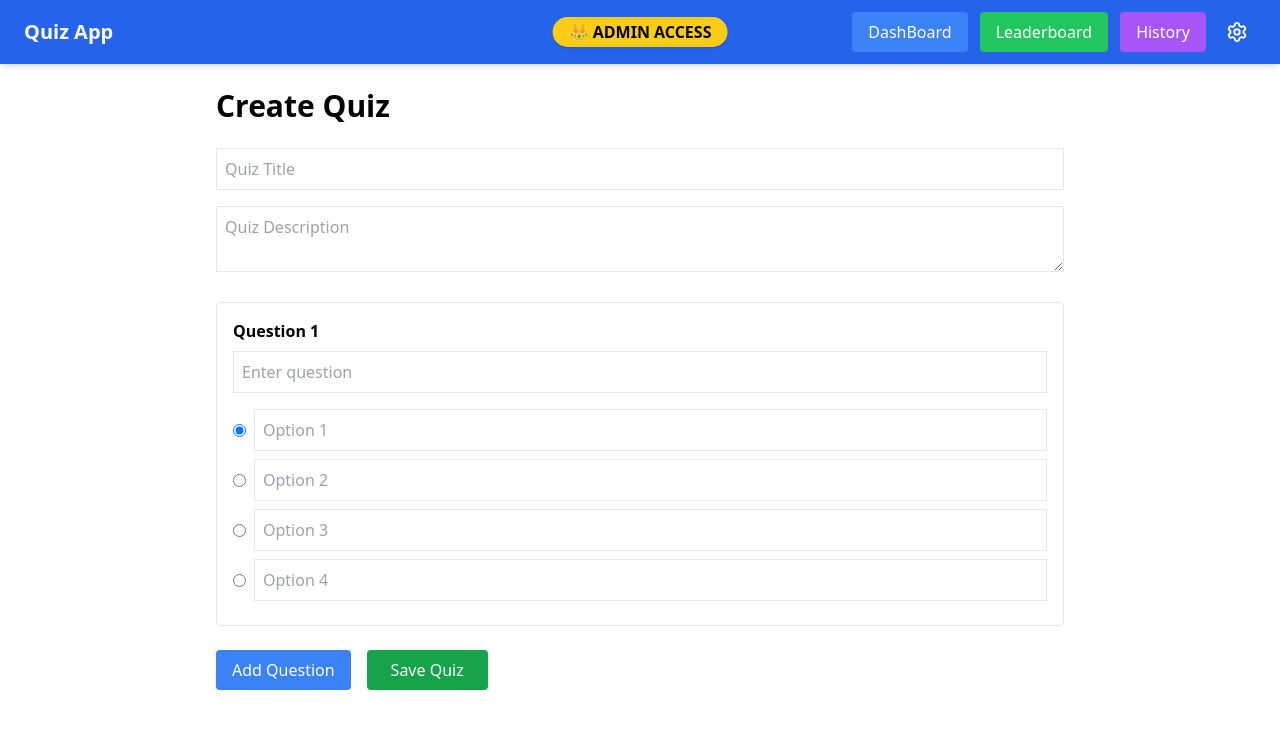
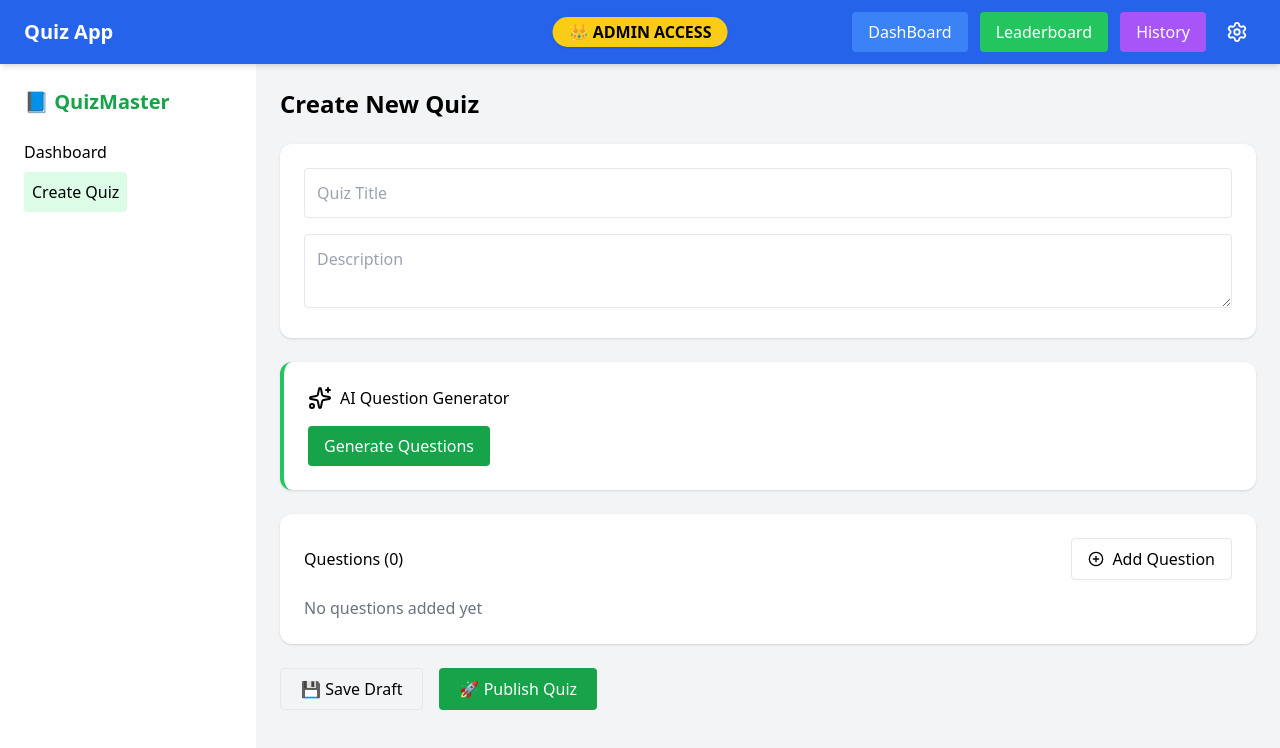
Before and after one commit to MaheshR04/quiz-platform, a React app in the folder frontend/: page /admin/create-quiz in a window 1280 px wide. Shown: the top 748 px of the page. Built offline with nearby package versions, Linux system fonts and the light colour scheme; sample sign-in values are in the browser's storage; the HTML template or start-up script is replaced by a standard one.

Commit message:
fixed nested repo issue

```diff
--- a/frontend/src/pages/AdminCreateQuiz.jsx
+++ b/frontend/src/pages/AdminCreateQuiz.jsx
@@ -1,41 +1,17 @@
+
 import { useState } from "react";
-import API from "../services/api";
+import { useNavigate } from "react-router-dom";
+import { PlusCircle, Trash2, Sparkles } from "lucide-react";
 
 function AdminCreateQuiz() {
 
+  const navigate = useNavigate();
+
   const [title, setTitle] = useState("");
   const [description, setDescription] = useState("");
+  const [questions, setQuestions] = useState([]);
 
-  const [questions, setQuestions] = useState([
-    {
-      question: "",
-      options: ["", "", "", ""],
-      correctAnswer: 0
-    }
-  ]);
-
-  // Handle question change
-  const handleQuestionChange = (index, value) => {
-    const updated = [...questions];
-    updated[index].question = value;
-    setQuestions(updated);
-  };
-
-  // Handle option change
-  const handleOptionChange = (qIndex, oIndex, value) => {
-    const updated = [...questions];
-    updated[qIndex].options[oIndex] = value;
-    setQuestions(updated);
-  };
-
-  // Handle correct answer
-  const handleCorrectAnswer = (qIndex, value) => {
-    const updated = [...questions];
-    updated[qIndex].correctAnswer = Number(value);
-    setQuestions(updated);
-  };
-
-  // Add new question
+  // ➕ Add Question
   const addQuestion = () => {
     setQuestions([
       ...questions,
@@ -47,143 +23,216 @@ function AdminCreateQuiz() {
     ]);
   };
 
-  // Submit quiz
-  const handleSubmit = async () => {
+  // ❌ Delete Question
+  const deleteQuestion = (index) => {
+    const updated = questions.filter((_, i) => i !== index);
+    setQuestions(updated);
+  };
 
+  // ✏️ Question change
+  const handleQuestionChange = (index, value) => {
+    const updated = [...questions];
+    updated[index].question = value;
+    setQuestions(updated);
+  };
+
+  // ✏️ Option change
+  const handleOptionChange = (qIndex, optIndex, value) => {
+    const updated = [...questions];
+    updated[qIndex].options[optIndex] = value;
+    setQuestions(updated);
+  };
+
+  // ✅ Select correct answer
+  const handleCorrectAnswer = (qIndex, optIndex) => {
+    const updated = [...questions];
+    updated[qIndex].correctAnswer = optIndex;
+    setQuestions(updated);
+  };
+
+  // 💾 SAVE QUIZ
+  const handleSaveQuiz = async () => {
     try {
-
       const token = localStorage.getItem("token");
 
-      // Remove empty questions
-      const filteredQuestions = questions.filter(
-        (q) => q.question.trim() !== ""
-      );
+      if (!token) {
+        alert("❌ Please login as admin");
+        return;
+      }
+
+      if (!title || questions.length === 0) {
+        alert("❌ Add title and at least one question");
+        return;
+      }
 
       const quizData = {
         title,
         description,
-        questions: filteredQuestions
+        questions
       };
 
-      await API.post(
-        "/quiz/create",
-        quizData,
-        {
-          headers: {
-            Authorization: `Bearer ${token}`
-          }
-        }
-      );
+      const res = await fetch("http://localhost:5000/api/quiz/create", {
+        method: "POST",
+        headers: {
+          "Content-Type": "application/json",
+          Authorization: `Bearer ${token}`
+        },
+        body: JSON.stringify(quizData)
+      });
 
-      alert("Quiz created successfully!");
+      const data = await res.json();
 
-      // Reset form
-      setTitle("");
-      setDescription("");
-      setQuestions([
-        {
-          question: "",
-          options: ["", "", "", ""],
-          correctAnswer: 0
-        }
-      ]);
+      if (!res.ok) {
+        throw new Error(data.message || "Failed to create quiz");
+      }
+
+      alert("✅ Quiz created successfully!");
+      navigate("/quizzes");
 
     } catch (error) {
-
-      console.error("Create quiz error:", error.response?.data || error);
-      alert("Error creating quiz");
-
+      console.error("CREATE QUIZ ERROR:", error);
+      alert("❌ " + error.message);
     }
-
   };
 
   return (
-    <div className="max-w-4xl mx-auto p-6">
+    <div className="flex">
 
-      <h1 className="text-3xl font-bold mb-6">Create Quiz</h1>
+      {/* Sidebar */}
+      <div className="w-64 min-h-screen bg-white shadow-lg p-6 hidden md:block">
+        <h2 className="text-xl font-bold text-green-600 mb-6">
+          📘 QuizMaster
+        </h2>
 
-      {/* Title */}
-      <input
-        type="text"
-        placeholder="Quiz Title"
-        value={title}
-        onChange={(e) => setTitle(e.target.value)}
-        className="w-full border p-2 mb-4"
-      />
+        <button onClick={() => navigate("/quizzes")} className="block mb-2">
+          Dashboard
+        </button>
 
-      {/* Description */}
-      <textarea
-        placeholder="Quiz Description"
-        value={description}
-        onChange={(e) => setDescription(e.target.value)}
-        className="w-full border p-2 mb-6"
-      />
+        <button className="bg-green-100 p-2 rounded">
+          Create Quiz
+        </button>
+      </div>
 
-      {questions.map((q, qIndex) => (
+      {/* Main */}
+      <div className="flex-1 bg-gray-100 p-6">
 
-        <div key={qIndex} className="border p-4 mb-6 rounded">
+        <h1 className="text-2xl font-bold mb-6">
+          Create New Quiz
+        </h1>
 
-          <h2 className="font-semibold mb-2">
-            Question {qIndex + 1}
-          </h2>
+        {/* Quiz Details */}
+        <div className="bg-white p-6 rounded-xl shadow mb-6">
 
           <input
-            type="text"
-            placeholder="Enter question"
-            value={q.question}
-            onChange={(e) =>
-              handleQuestionChange(qIndex, e.target.value)
-            }
-            className="w-full border p-2 mb-4"
+            placeholder="Quiz Title"
+            className="p-3 border rounded w-full mb-4"
+            value={title}
+            onChange={(e) => setTitle(e.target.value)}
           />
 
-          {q.options.map((option, oIndex) => (
+          <textarea
+            placeholder="Description"
+            className="w-full p-3 border rounded"
+            value={description}
+            onChange={(e) => setDescription(e.target.value)}
+          />
 
-            <div key={oIndex} className="flex items-center mb-2">
+        </div>
 
-              <input
-                type="radio"
-                name={`correct-${qIndex}`}
-                value={oIndex}
-                checked={q.correctAnswer === oIndex}
+        {/* AI Generator */}
+        <div className="bg-white p-6 rounded-xl shadow mb-6 border-l-4 border-green-500">
+          <div className="flex items-center gap-2 mb-4">
+            <Sparkles /> AI Question Generator
+          </div>
+
+          <button className="bg-green-600 text-white px-4 py-2 rounded">
+            Generate Questions
+          </button>
+        </div>
+
+        {/* Questions */}
+        <div className="bg-white p-6 rounded-xl shadow">
+
+          <div className="flex justify-between items-center mb-4">
+            <h2>Questions ({questions.length})</h2>
+
+            <button
+              onClick={addQuestion}
+              className="flex items-center gap-2 border px-4 py-2 rounded"
+            >
+              <PlusCircle size={16} /> Add Question
+            </button>
+          </div>
+
+          {questions.length === 0 && (
+            <p className="text-gray-500">
+              No questions added yet
+            </p>
+          )}
+
+          {questions.map((q, index) => (
+            <div key={index} className="border p-4 rounded mb-4">
+
+              <div className="flex justify-between mb-2">
+                <span className="font-semibold">Q{index + 1}</span>
+
+                <button onClick={() => deleteQuestion(index)}>
+                  <Trash2 className="text-red-500" />
+                </button>
+              </div>
+
+              <textarea
+                placeholder="Enter question"
+                className="w-full p-2 border rounded mb-3"
+                value={q.question}
                 onChange={(e) =>
-                  handleCorrectAnswer(qIndex, e.target.value)
+                  handleQuestionChange(index, e.target.value)
                 }
-                className="mr-2"
               />
 
-              <input
-                type="text"
-                placeholder={`Option ${oIndex + 1}`}
-                value={option}
-                onChange={(e) =>
-                  handleOptionChange(qIndex, oIndex, e.target.value)
-                }
-                className="w-full border p-2"
-              />
+              {q.options.map((opt, i) => (
+                <div key={i} className="flex items-center gap-2 mb-2">
+
+                  <input
+                    type="radio"
+                    name={`correct-${index}`}
+                    checked={q.correctAnswer === i}
+                    onChange={() => handleCorrectAnswer(index, i)}
+                  />
+
+                  <input
+                    placeholder={`Option ${i + 1}`}
+                    className="w-full p-2 border rounded"
+                    value={opt}
+                    onChange={(e) =>
+                      handleOptionChange(index, i, e.target.value)
+                    }
+                  />
+
+                </div>
+              ))}
 
             </div>
-
           ))}
 
         </div>
 
-      ))}
+        <div className="flex gap-4 mt-6">
 
-      <button
-        onClick={addQuestion}
-        className="bg-blue-500 text-white px-4 py-2 mr-4 rounded"
-      >
-        Add Question
-      </button>
+          <button className="px-5 py-2 border rounded hover:bg-gray-100">
+            💾 Save Draft
+          </button>
 
-      <button
-        onClick={handleSubmit}
-        className="bg-green-600 text-white px-6 py-2 rounded"
-      >
-        Save Quiz
-      </button>
+          <button
+            onClick={handleSaveQuiz}
+            className="px-5 py-2 bg-green-600 text-white rounded hover:bg-green-700"
+          >
+            🚀 Publish Quiz
+          </button>
 
+        </div>
+
+      </div>
     </div>
   );
 }
```
